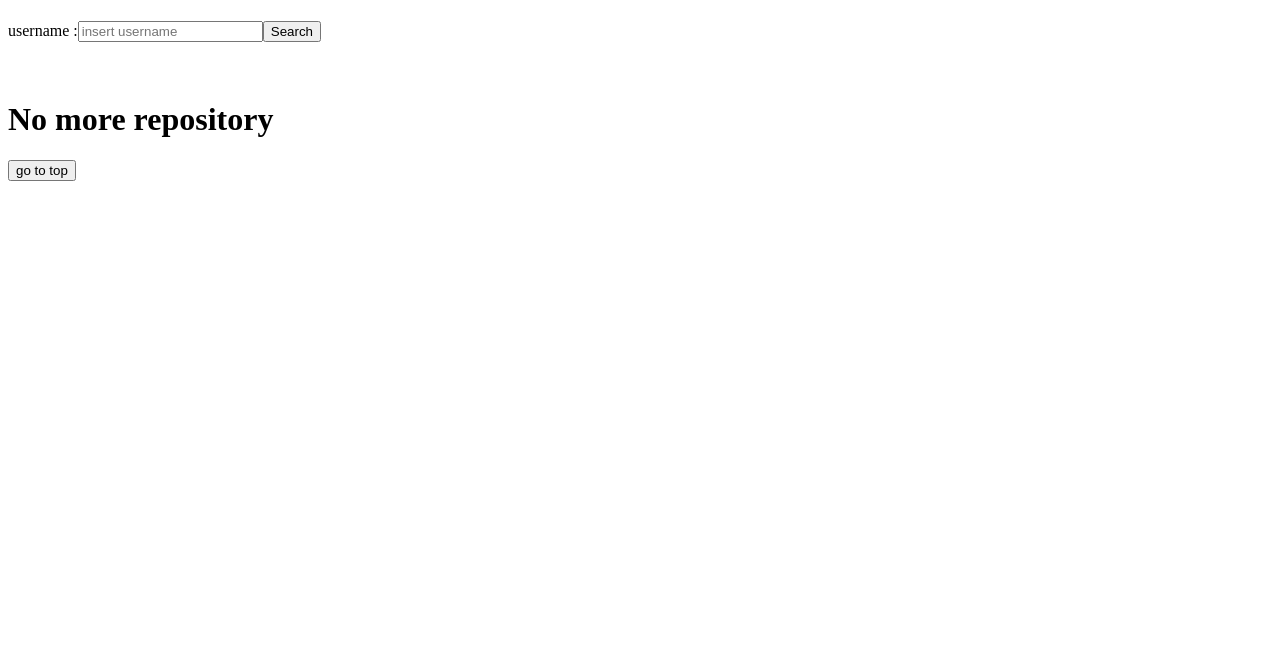
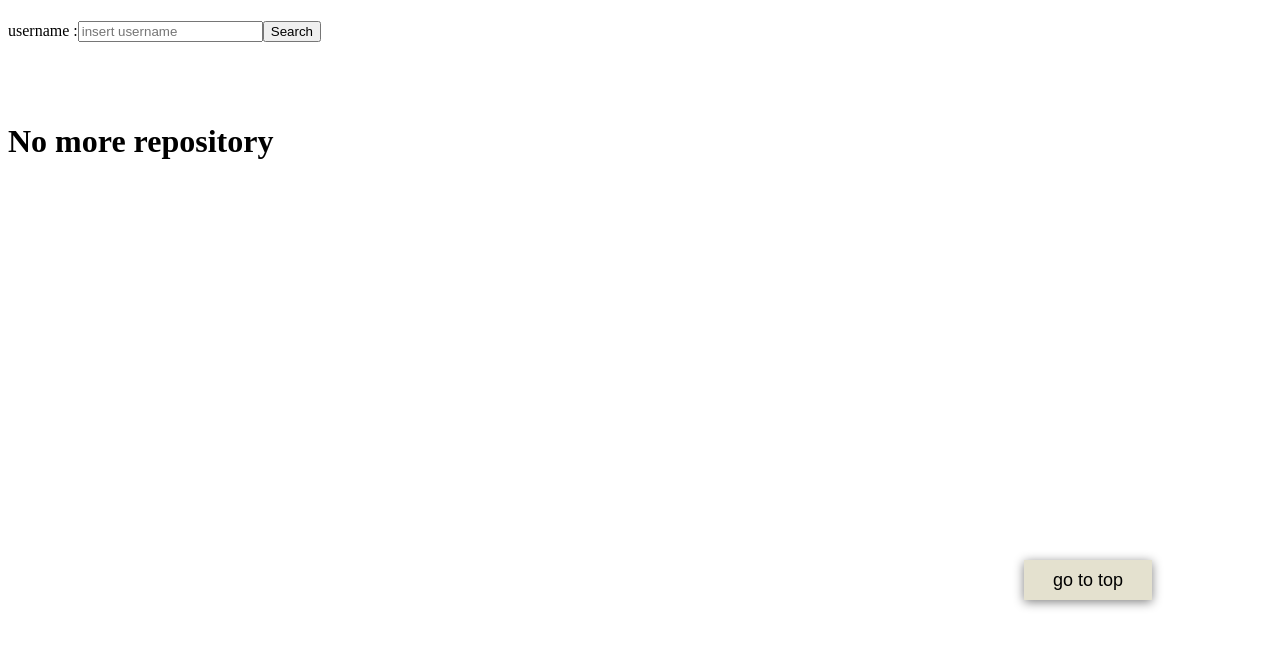
Before and after one commit to kk3418/github-repo, a React (Create React App) app: page / in a window 1280 px wide. Shown: the top 648 px of the page. Built offline with nearby package versions, Linux system fonts and the light colour scheme.

Commit message:
update repo display style

```diff
--- a/src/Output.tsx
+++ b/src/Output.tsx
@@ -23,13 +23,13 @@ const Output: FC<{result: UserRepos}> = ({result}) => {
             <h2>{bio}</h2>
             {html_url &&<a href={html_url}>go to his/her/its github</a>}
             <p>{public_repos && `Total public repository : ${public_repos}`}</p>
-            { list?.map(item => (
-                item && <Repo key={item.id} dispInfo={item} />
-            ))}
+            <div className="repo-container">
+                { list?.map(item => (
+                    item && <Repo key={item.id} dispInfo={item} />
+                ))}
+            </div>
             <h1 ref={targetRef}>No more repository</h1>
-            <button className="scroll-to-top"
-                onClick={scrollToTop}
-            >
+            <button className="scroll-to-top" onClick={scrollToTop} >
                 go to top
             </button>
         </div>
--- a/src/Repo.tsx
+++ b/src/Repo.tsx
@@ -9,7 +9,7 @@ const Repo: FC<{dispInfo: RepoData}> = ({dispInfo}) => {
     const copy = navigator.clipboard
 
     return (
-        <div className="repo-container">
+        <div className="repo">
             <h3>{name}</h3>
             <p>{`Last update : ${updated_at}`}</p>
             {description && <div className="description">
--- a/src/style.css
+++ b/src/style.css
@@ -5,7 +5,16 @@
 }
 
 .scroll-to-top {
-    margin-bottom: 5vh;
+    position: fixed;
+    left: 80vw;
+    top: 70vh;
+    width: 10vw;
+    min-height: 5vh;
+    z-index: 3;
+    font-size: 18px;
+    border: none;
+    background-color: rgb(228, 225, 207);
+    box-shadow: 0 2px 10px 0 gray;
 }
 
 .search-box {
@@ -20,15 +29,21 @@
 }
 
 .repo-container {
+    display: flex;
+    flex-wrap: wrap;
+}
+
+.repo {
     display:flex;
     flex-direction: column;
-    justify-content: center;
+    justify-content: flex-start;
     align-items: center;
     background-color: rgb(228, 225, 207);
     color: rgb(48, 31, 49);
     box-shadow: 0 2px 10px 0 gray;
-    min-height: 45vh;
-    margin: 5vh auto;
+    min-height: 30vh;
+    width: 650px;
+    margin: 3vh auto;
 }
 
 .description {
--- a/src/useLoading.ts
+++ b/src/useLoading.ts
@@ -25,8 +25,8 @@ export function useLoading({repos_url, targetRef}: Args) {
             },
             params: {
                 type: 'public',
-                sort: 'created',
-                direction: 'asc',
+                sort: 'updated',
+                direction: 'desc',
                 per_page: 5,
                 page: page,
             }
```
